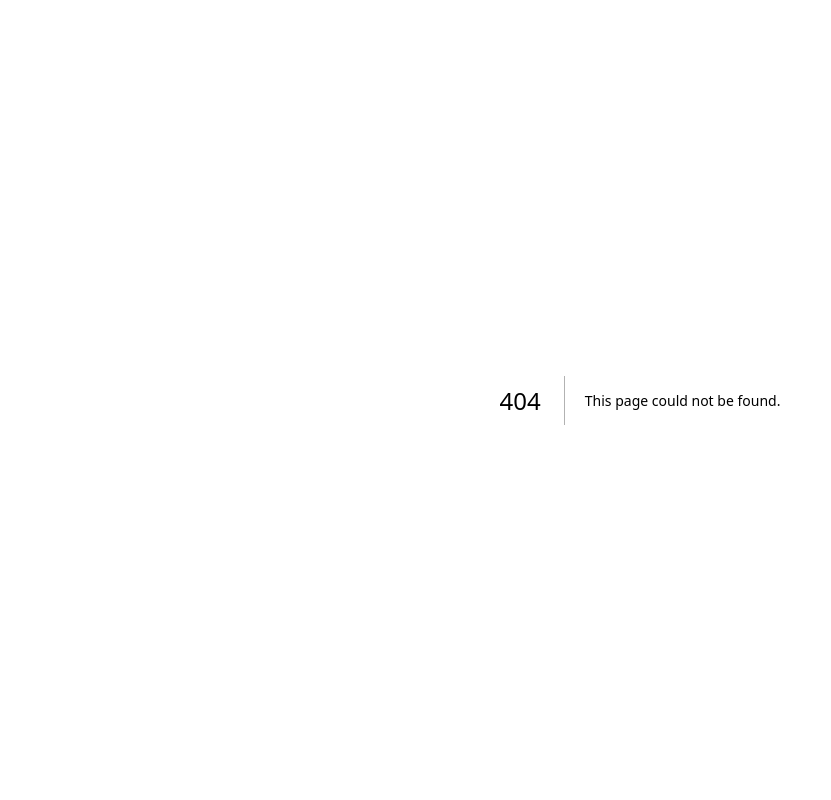
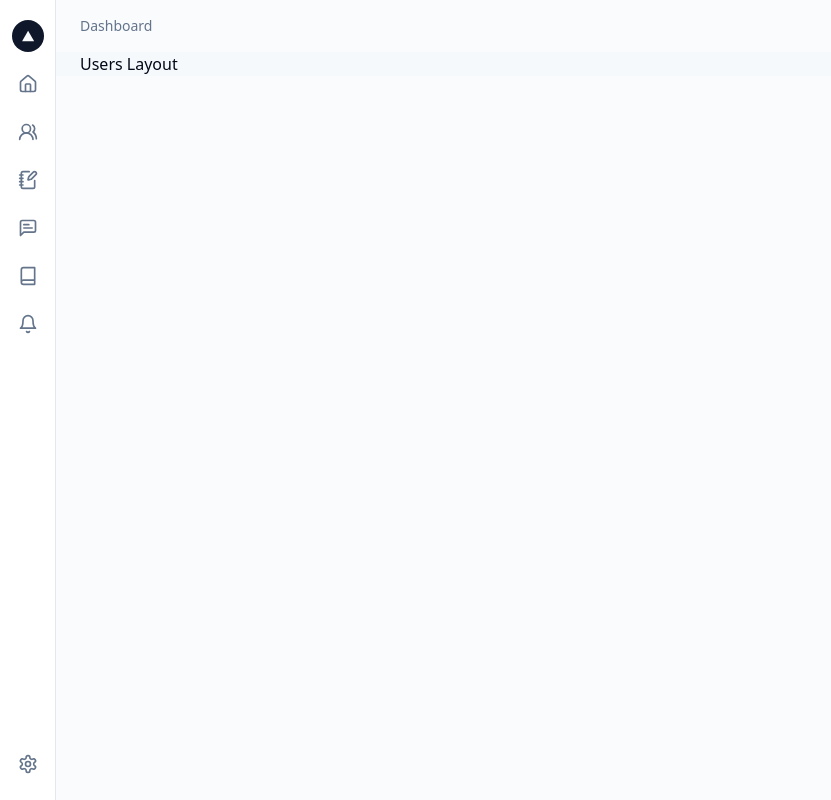
Before and after one commit to ehdrbdndns/our-pray-admin-dashboard, a Next.js app: page /users in a window 1280 px wide. Before the commit this address had no page. Shown: the whole page, without its empty margins (0-831 px from the left). Built offline with nearby package versions, Linux system fonts and the light colour scheme.

Commit message:
feat: add users file

```diff
--- /dev/null
+++ b/app/(dashboard)/users/layout.tsx
@@ -0,0 +1,5 @@
+export default function UsersLayout() {
+  return (
+    <div>Users Layout</div>
+  );
+}
--- /dev/null
+++ b/app/(dashboard)/users/page.tsx
@@ -0,0 +1,5 @@
+export default function UsersPage() {
+  return (
+    <div>Users</div>
+  )
+}
```
